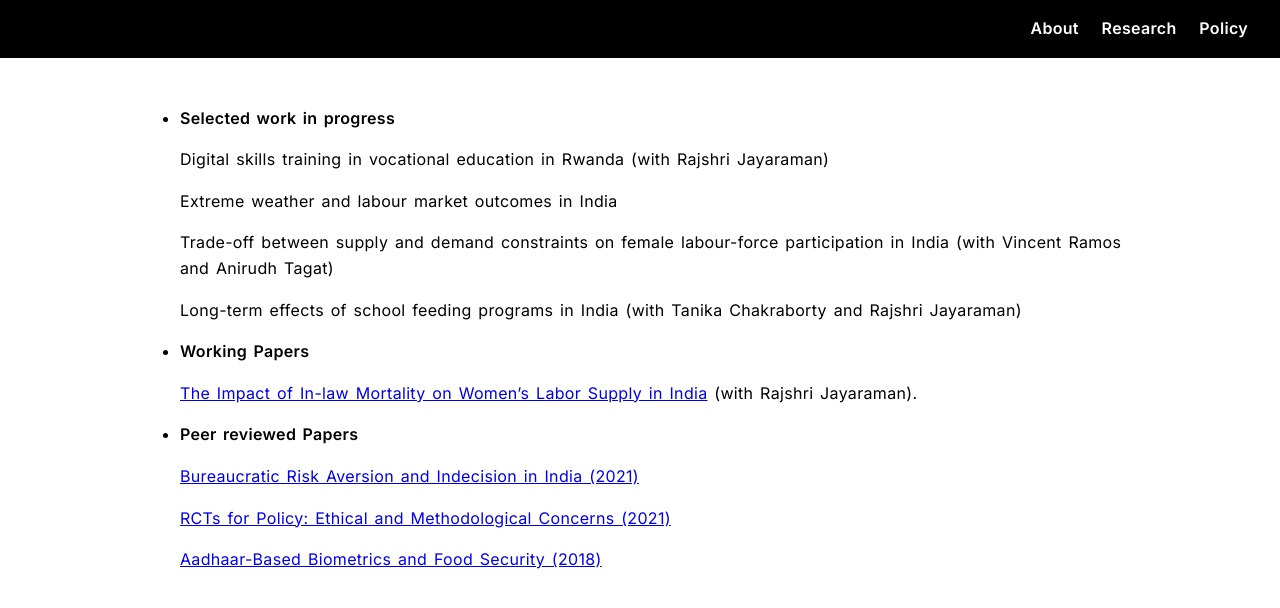
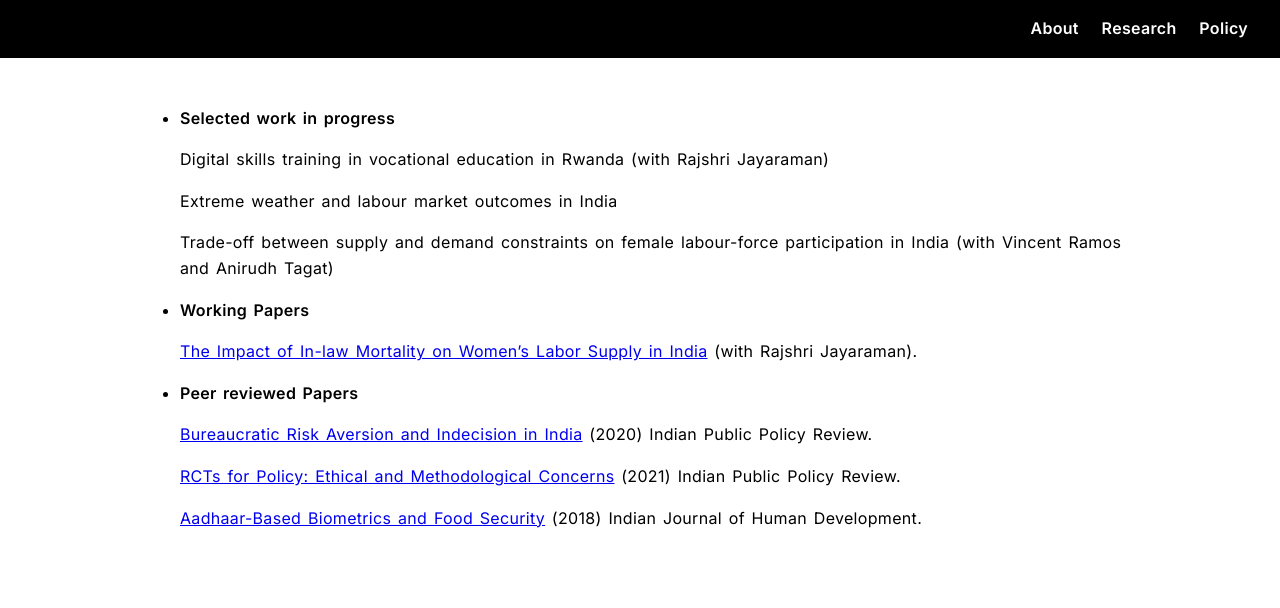
Before and after one commit to snehapmenon/snehapmenon.github.io, a Jekyll site: the page built from research.md, in a window 1280 px wide. Shown: the top 608 px of the page. Built offline with Jekyll 4.4.1, drawn with Linux system fonts in a browser that asks for light colours.

Commit message:
Update research.md

```diff
--- a/research.md
+++ b/research.md
@@ -13,8 +13,6 @@ permalink: /research.html
 
    Trade-off between supply and demand constraints on female labour-force participation in India (with Vincent Ramos and Anirudh Tagat)
 
-   Long-term effects of school feeding programs in India (with Tanika Chakraborty and Rajshri Jayaraman)
-
 
 - **Working Papers**
 
@@ -24,10 +22,10 @@ permalink: /research.html
 - **Peer reviewed Papers**
 
 
-  [Bureaucratic Risk Aversion and Indecision in India (2021)]([url](https://www.ippr.in/index.php/ippr/article/view/84))
+  [Bureaucratic Risk Aversion and Indecision in India]([url](https://www.ippr.in/index.php/ippr/article/view/84)) (2020) Indian Public Policy Review.
 
 
-  [RCTs for Policy: Ethical and Methodological Concerns (2021)]([url](https://www.ippr.in/index.php/ippr/article/view/48))
+  [RCTs for Policy: Ethical and Methodological Concerns]([url](https://www.ippr.in/index.php/ippr/article/view/48)) (2021) Indian Public Policy Review.
 
 
-  [Aadhaar-Based Biometrics and Food Security (2018)]([url](https://journals.sagepub.com/doi/10.1177/0973703017748384))
+  [Aadhaar-Based Biometrics and Food Security]([url](https://journals.sagepub.com/doi/10.1177/0973703017748384)) (2018) Indian Journal of Human Development.
```
